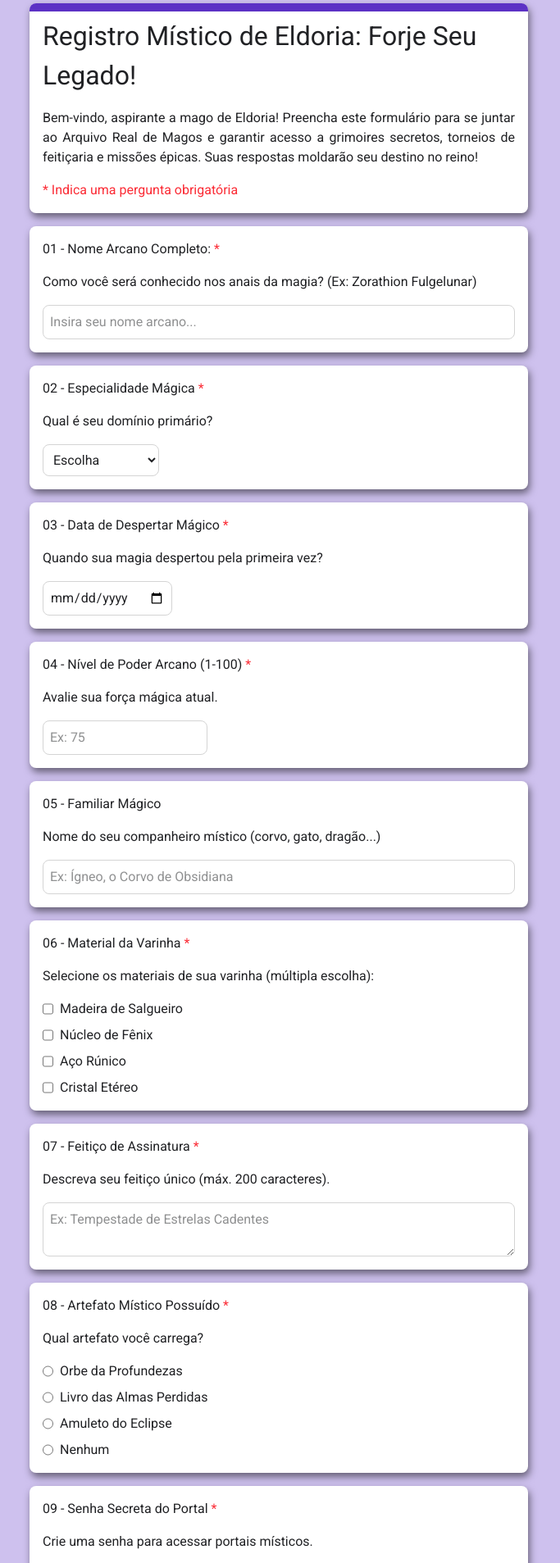
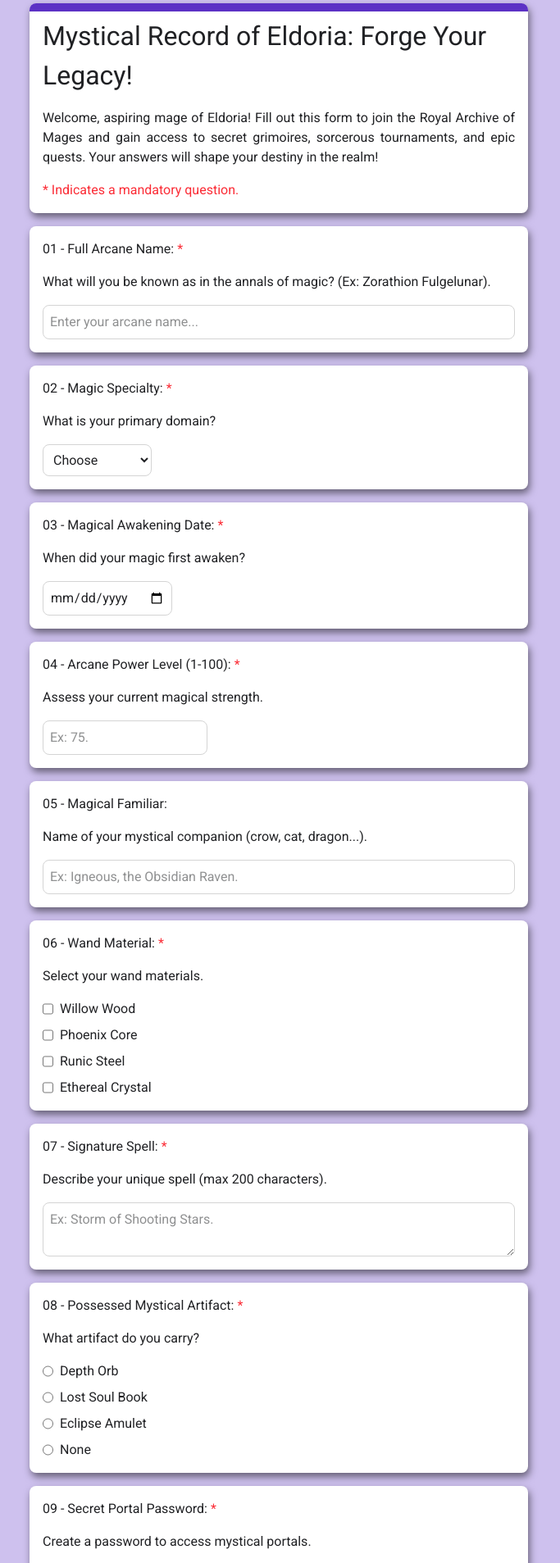
Before and after one commit to zolppy/wizard-register, a Next.js app: page / in a window 1280 px wide. Shown: the part 180-2087 px from the top of the page at 82% size, without its empty margins (300-983 px from the left). Built offline with nearby package versions, Linux system fonts and the light colour scheme.

Commit message:
style: from portuguese to english

```diff
--- a/src/app/components/Btn/index.tsx
+++ b/src/app/components/Btn/index.tsx
@@ -1,16 +1,13 @@
-import { ReactNode } from "react";
+import { ButtonHTMLAttributes, ReactNode } from "react";
 
-type BtnType = "button" | "reset" | "submit";
-
-interface BtnProps {
+interface BtnProps extends ButtonHTMLAttributes<HTMLButtonElement> {
   children: ReactNode;
-  type?: BtnType;
 }
 
-export function Btn({ children, type = "button" }: BtnProps) {
+export function Btn({ children, ...props }: BtnProps) {
   return (
     <button
-      type={type}
+      {...props}
       className="py-3 px-6 text-white bg-[#5c31c5] transition-opacity duration-200 w-fit rounded-[8px] lg:hover:cursor-pointer active:opacity-80 lg:hover:opacity-80"
     >
       {children}
--- a/src/app/components/Form/index.tsx
+++ b/src/app/components/Form/index.tsx
@@ -1,6 +1,6 @@
-import { HTMLAttributes, ReactNode } from "react";
+import { FormHTMLAttributes, ReactNode } from "react";
 
-interface FormProps extends HTMLAttributes<HTMLFormElement> {
+interface FormProps extends FormHTMLAttributes<HTMLFormElement> {
   children: ReactNode;
 }
 
--- a/src/app/components/InputField/index.tsx
+++ b/src/app/components/InputField/index.tsx
@@ -1,22 +1,16 @@
 import { InputHTMLAttributes } from "react";
 import { ClassNameValue, twMerge } from "tailwind-merge";
 
-interface InputFieldProps extends InputHTMLAttributes<HTMLInputElement> {
-  className?: string;
-}
-
 export function InputField({
-  type = "text",
   className = "",
   ...props
-}: InputFieldProps) {
+}: InputHTMLAttributes<HTMLInputElement>) {
   const baseStyles =
     "border p-2 border-neutral-300 rounded-[8px] outline-[#5c31c5]";
 
   return (
     <input
       {...props}
-      type={type}
       className={twMerge(baseStyles, className as ClassNameValue)}
     />
   );
--- a/src/app/components/InputLabel/index.tsx
+++ b/src/app/components/InputLabel/index.tsx
@@ -1,13 +1,12 @@
-import { ReactNode } from "react";
+import { LabelHTMLAttributes, ReactNode } from "react";
 
-interface InputLabelProps {
+interface InputLabelProps extends LabelHTMLAttributes<HTMLLabelElement> {
   children: ReactNode;
-  htmlFor: string;
 }
 
-export function InputLabel({ children, htmlFor }: InputLabelProps) {
+export function InputLabel({ children, ...props }: InputLabelProps) {
   return (
-    <label htmlFor={htmlFor} className="w-fit">
+    <label {...props} className="w-fit">
       {children}
     </label>
   );
--- a/src/app/components/Option/index.tsx
+++ b/src/app/components/Option/index.tsx
@@ -1,7 +1,7 @@
-import { HTMLAttributes, ReactNode } from "react";
+import { OptionHTMLAttributes, ReactNode } from "react";
 import { Specialty } from "@/utils/enums/specialty";
 
-interface OptionProps extends HTMLAttributes<HTMLOptionElement> {
+interface OptionProps extends OptionHTMLAttributes<HTMLOptionElement> {
   children: ReactNode;
   value?: Specialty | "";
 }
--- a/src/app/components/Select/index.tsx
+++ b/src/app/components/Select/index.tsx
@@ -1,6 +1,6 @@
-import { HTMLAttributes, ReactNode } from "react";
+import { ReactNode, SelectHTMLAttributes } from "react";
 
-interface SelectProps extends HTMLAttributes<HTMLSelectElement> {
+interface SelectProps extends SelectHTMLAttributes<HTMLSelectElement> {
   children: ReactNode;
 }
 
--- a/src/app/components/TextArea/index.tsx
+++ b/src/app/components/TextArea/index.tsx
@@ -1,16 +1,11 @@
-import { HTMLAttributes } from "react";
+import { TextareaHTMLAttributes } from "react";
 
-interface TextAreaProps extends HTMLAttributes<HTMLTextAreaElement> {
-  name?: string;
-  placeholder: string;
-}
-
-export function TextArea({ name = "", placeholder, ...props }: TextAreaProps) {
+export function TextArea({
+  ...props
+}: TextareaHTMLAttributes<HTMLTextAreaElement>) {
   return (
     <textarea
       {...props}
-      name={name}
-      placeholder={placeholder}
       className="border p-2 border-neutral-300 rounded-[8px] outline-[#5c31c5]"
     />
   );
--- a/src/app/layout.tsx
+++ b/src/app/layout.tsx
@@ -6,9 +6,9 @@ import { roboto } from "@/utils/fonts";
 import "@/app/globals.css";
 
 export const metadata: Metadata = {
-  title: "Registro de Magos do Reino de Eldoria • Arquivo Real",
+  title: "Mage Registry of the Kingdom of Eldoria • Royal Archives",
   description:
-    "Registre-se como mago no reino de Eldoria! Junte-se ao Arquivo Real para desbloquear poderes, missões e recursos místicos exclusivos.",
+    "Register as a mage in the kingdom of Eldoria! Join the Royal Archives to unlock exclusive mystical powers, quests, and resources.",
   authors: [
     {
       name: "Gabriel Cavalcante de Jesus Oliveira",
@@ -23,13 +23,13 @@ export default function RootLayout({
   children: React.ReactNode;
 }>) {
   return (
-    <html lang="pt-br">
+    <html lang="en">
       <body className={`${roboto.className} antialiased`}>
         <Main>
           <Section>{children}</Section>
         </Main>
       </body>
-			<GoogleAnalytics gaId="G-V484E8ZZ00" />
+      <GoogleAnalytics gaId="G-V484E8ZZ00" />
     </html>
   );
 }
--- a/src/app/page.tsx
+++ b/src/app/page.tsx
@@ -49,40 +49,34 @@ export default function Home() {
         />
         <Container>
           <Ornament />
-          <H1>Registro Místico de Eldoria: Forje Seu Legado!</H1>
+          <H1>Mystical Record of Eldoria: Forge Your Legacy!</H1>
           <P>
-            Bem-vindo, aspirante a mago de Eldoria! Preencha este formulário
-            para se juntar ao Arquivo Real de Magos e garantir acesso a
-            grimoires secretos, torneios de feitiçaria e missões épicas. Suas
-            respostas moldarão seu destino no reino!
+            Welcome, aspiring mage of Eldoria! Fill out this form to join the
+            Royal Archive of Mages and gain access to secret grimoires,
+            sorcerous tournaments, and epic quests. Your answers will shape your
+            destiny in the realm!
           </P>
-          <WarningMessage>* Indica uma pergunta obrigatória</WarningMessage>
+          <WarningMessage>* Indicates a mandatory question.</WarningMessage>
         </Container>
         <Container>
           <InputLabel htmlFor="name">
-            01 - Nome Arcano Completo: <Star />
+            01 - Full Arcane Name: <Star />
           </InputLabel>
           <P>
-            Como você será conhecido nos anais da magia? (Ex: Zorathion
-            Fulgelunar)
+            What will you be known as in the annals of magic? (Ex: Zorathion
+            Fulgelunar).
           </P>
           <InputWrapper>
             <InputField
               id="name"
-              placeholder="Insira seu nome arcano..."
+              placeholder="Enter your arcane name..."
               {...register("name", {
-                required: "Nome arcano completo é obrigatório.",
-                minLength: {
-                  value: 3,
-                  message: "Mínimo 3 caracteres.",
-                },
-                maxLength: {
-                  value: 50,
-                  message: "Mínimo 50 caracteres.",
-                },
+                required: "Full arcane name is required.",
+                minLength: { value: 3, message: "Minimum 3 characters." },
+                maxLength: { value: 50, message: "Minimum 50 characters." },
                 pattern: {
                   value: /^[A-Za-zÀ-ÿ\s']+$/,
-                  message: "Formato inválido!",
+                  message: "Invalid format!",
                 },
               })}
             />
@@ -93,23 +87,23 @@ export default function Home() {
         </Container>
         <Container>
           <InputLabel htmlFor="specialty">
-            02 - Especialidade Mágica <Star />
+            02 - Magic Specialty: <Star />
           </InputLabel>
-          <P>Qual é seu domínio primário?</P>
+          <P>What is your primary domain?</P>
           <InputWrapper>
             <Select
               id="specialty"
               {...register("speciality", {
-                required: "Especialidade mágica é obrigatória.",
+                required: "Magic specialty is required.",
               })}
             >
-              <Option>Escolha</Option>
+              <Option>Choose</Option>
               <Option value={Specialty.Elemental}>Elemental</Option>
-              <Option value={Specialty.Necromancy}>Necromancia</Option>
-              <Option value={Specialty.Illusionism}>Ilusionismo</Option>
-              <Option value={Specialty.Healing}>Cura</Option>
-              <Option value={Specialty.Divination}>Adivinhação</Option>
-              <Option value={Specialty.Enchantment}>Encantamento</Option>
+              <Option value={Specialty.Necromancy}>Necromancy</Option>
+              <Option value={Specialty.Illusionism}>Illusionism</Option>
+              <Option value={Specialty.Healing}>Healing</Option>
+              <Option value={Specialty.Divination}>Divination</Option>
+              <Option value={Specialty.Enchantment}>Enchantment</Option>
             </Select>
             {errors.speciality && (
               <WarningMessage>
@@ -120,23 +114,20 @@ export default function Home() {
         </Container>
         <Container>
           <InputLabel htmlFor="date">
-            03 - Data de Despertar Mágico <Star />
+            03 - Magical Awakening Date: <Star />
           </InputLabel>
-          <P>Quando sua magia despertou pela primeira vez?</P>
+          <P>When did your magic first awaken?</P>
           <InputWrapper>
             <InputField
               id="date"
               type="date"
               className="w-fit"
               {...register("date", {
-                required: "Data de despertar mágico é obrigatória.",
-                min: {
-                  value: "1900-01-01",
-                  message: "Mínimo é 01/01/1900.",
-                },
+                required: "Magical awakening date is required.",
+                min: { value: "1900-01-01", message: "Minimum 01/01/1900." },
                 max: {
                   value: getCurrentDate(),
-                  message: "Data não pode ser superior à atual.",
+                  message: "Date cannot be greater than the current date.",
                 },
               })}
             />
@@ -147,25 +138,19 @@ export default function Home() {
         </Container>
         <Container>
           <InputLabel htmlFor="power">
-            04 - Nível de Poder Arcano (1-100) <Star />
+            04 - Arcane Power Level (1-100): <Star />
           </InputLabel>
-          <P>Avalie sua força mágica atual.</P>
+          <P>Assess your current magical strength.</P>
           <InputWrapper>
             <InputField
               id="power"
               type="number"
-              placeholder="Ex: 75"
+              placeholder="Ex: 75."
               className="w-fit"
               {...register("power", {
-                required: "Nível de poder arcano é obrigatório.",
-                min: {
-                  value: 1,
-                  message: "Mínimo 1.",
-                },
-                max: {
-                  value: 100,
-                  message: "Máximo 100.",
-                },
+                required: "Arcane power level is required.",
+                min: { value: 1, message: "Minimum 1." },
+                max: { value: 100, message: "Maximum 100." },
               })}
             />
             {errors.power && (
@@ -174,21 +159,15 @@ export default function Home() {
           </InputWrapper>
         </Container>
         <Container>
-          <InputLabel htmlFor="relative">05 - Familiar Mágico</InputLabel>
-          <P>Nome do seu companheiro místico (corvo, gato, dragão...)</P>
+          <InputLabel htmlFor="relative">05 - Magical Familiar:</InputLabel>
+          <P>Name of your mystical companion (crow, cat, dragon...).</P>
           <InputWrapper>
             <InputField
               id="relative"
-              placeholder="Ex: Ígneo, o Corvo de Obsidiana"
+              placeholder="Ex: Igneous, the Obsidian Raven."
               {...register("relative", {
-                maxLength: {
-                  value: 50,
-                  message: "Máximo 50 caracteres.",
-                },
-                pattern: {
-                  value: /^[A-Za-z\s]+$/,
-                  message: "Formato inválido!",
-                },
+                maxLength: { value: 50, message: "Maximum 50 characters." },
+                pattern: { value: /^[A-Za-z\s]+$/, message: "Invalid format!" },
               })}
             />
             {errors.relative && (
@@ -200,9 +179,9 @@ export default function Home() {
         </Container>
         <Container>
           <P>
-            06 - Material da Varinha <Star />{" "}
+            06 - Wand Material: <Star />
           </P>
-          <P>Selecione os materiais de sua varinha (múltipla escolha):</P>
+          <P>Select your wand materials.</P>
           <InputWrapper>
             <CheckContainer>
               <CheckWrapper>
@@ -211,11 +190,11 @@ export default function Home() {
                   type="checkbox"
                   defaultValue={Material.WillowWood}
                   {...register("material", {
-                    required: "Escolha pelo menos um",
+                    required: "Choose at least one.",
                   })}
                 />
                 <InputLabel htmlFor={Material.WillowWood}>
-                  Madeira de Salgueiro
+                  Willow Wood
                 </InputLabel>
               </CheckWrapper>
               <CheckWrapper>
@@ -224,11 +203,11 @@ export default function Home() {
                   type="checkbox"
                   defaultValue={Material.PhoenixCore}
                   {...register("material", {
-                    required: "Escolha pelo menos um",
+                    required: "Choose at least one.",
                   })}
                 />
                 <InputLabel htmlFor={Material.PhoenixCore}>
-                  Núcleo de Fênix
+                  Phoenix Core
                 </InputLabel>
               </CheckWrapper>
               <CheckWrapper>
@@ -237,11 +216,11 @@ export default function Home() {
                   type="checkbox"
                   defaultValue={Material.RunicSteel}
                   {...register("material", {
-                    required: "Escolha pelo menos um",
+                    required: "Choose at least one.",
                   })}
                 />
                 <InputLabel htmlFor={Material.RunicSteel}>
-                  Aço Rúnico
+                  Runic Steel
                 </InputLabel>
               </CheckWrapper>
               <CheckWrapper>
@@ -250,11 +229,11 @@ export default function Home() {
                   type="checkbox"
                   defaultValue={Material.EtherealCrystal}
                   {...register("material", {
-                    required: "Escolha pelo menos um",
+                    required: "Choose at least one.",
                   })}
                 />
                 <InputLabel htmlFor={Material.EtherealCrystal}>
-                  Cristal Etéreo
+                  Ethereal Crystal
                 </InputLabel>
               </CheckWrapper>
             </CheckContainer>
@@ -267,19 +246,16 @@ export default function Home() {
         </Container>
         <Container>
           <InputLabel htmlFor="spell">
-            07 - Feitiço de Assinatura <Star />
+            07 - Signature Spell: <Star />
           </InputLabel>
-          <P>Descreva seu feitiço único (máx. 200 caracteres).</P>
+          <P>Describe your unique spell (max 200 characters).</P>
           <InputWrapper>
             <TextArea
               id="spell"
-              placeholder="Ex: Tempestade de Estrelas Cadentes"
+              placeholder="Ex: Storm of Shooting Stars."
               {...register("spell", {
-                required: "Feitiço de assinatura é obrigatório.",
-                maxLength: {
-                  value: 200,
-                  message: "Máximo 200 caracteres.",
-                },
+                required: "Signature spell is required.",
+                maxLength: { value: 200, message: "Maximum 200 characters." },
               })}
             />
             {errors.spell && (
@@ -289,9 +265,9 @@ export default function Home() {
         </Container>
         <Container>
           <P>
-            08 - Artefato Místico Possuído <Star />
+            08 - Possessed Mystical Artifact: <Star />
           </P>
-          <P>Qual artefato você carrega?</P>
+          <P>What artifact do you carry?</P>
           <InputWrapper>
             <CheckContainer>
               <CheckWrapper>
@@ -300,12 +276,10 @@ export default function Home() {
                   type="radio"
                   defaultValue={Artefact.DepthOrb}
                   {...register("artefact", {
-                    required: "Artefato místico possuído é obrigatório.",
+                    required: "Possessed mystical artifact is required.",
                   })}
                 />
-                <InputLabel htmlFor={Artefact.DepthOrb}>
-                  Orbe da Profundezas
-                </InputLabel>
+                <InputLabel htmlFor={Artefact.DepthOrb}>Depth Orb</InputLabel>
               </CheckWrapper>
               <CheckWrapper>
                 <InputField
@@ -313,11 +287,11 @@ export default function Home() {
                   type="radio"
                   defaultValue={Artefact.LostSoulBook}
                   {...register("artefact", {
-                    required: "Artefato místico possuído é obrigatório.",
+                    required: "Possessed mystical artifact is required.",
                   })}
                 />
                 <InputLabel htmlFor={Artefact.LostSoulBook}>
-                  Livro das Almas Perdidas
+                  Lost Soul Book
                 </InputLabel>
               </CheckWrapper>
               <CheckWrapper>
@@ -326,11 +300,11 @@ export default function Home() {
                   type="radio"
                   defaultValue={Artefact.EclipseAmulet}
                   {...register("artefact", {
-                    required: "Artefato místico possuído é obrigatório.",
+                    required: "Possessed mystical artifact is required.",
                   })}
                 />
                 <InputLabel htmlFor={Artefact.EclipseAmulet}>
-                  Amuleto do Eclipse
+                  Eclipse Amulet
                 </InputLabel>
               </CheckWrapper>
               <CheckWrapper>
@@ -339,10 +313,10 @@ export default function Home() {
                   type="radio"
                   defaultValue={Artefact.None}
                   {...register("artefact", {
-                    required: "Artefato místico possuído é obrigatório.",
+                    required: "Possessed mystical artifact is required.",
                   })}
                 />
-                <InputLabel htmlFor={Artefact.None}>Nenhum</InputLabel>
+                <InputLabel htmlFor={Artefact.None}>None</InputLabel>
               </CheckWrapper>
             </CheckContainer>
             {errors.artefact && (
@@ -353,24 +327,22 @@ export default function Home() {
           </InputWrapper>
         </Container>
         <Container>
-          <InputLabel htmlFor="">
-            09 - Senha Secreta do Portal <Star />
+          <InputLabel htmlFor="password">
+            09 - Secret Portal Password: <Star />
           </InputLabel>
-          <P>Crie uma senha para acessar portais místicos.</P>
+          <P>Create a password to access mystical portals.</P>
           <InputWrapper>
             <InputField
+              id="password"
               type="password"
               placeholder="********"
               className="w-fit"
               {...register("password", {
-                required: "Senha secreta do portal é obrigatória.",
-                minLength: {
-                  value: 8,
-                  message: "Mínimo 8 caracteres.",
-                },
+                required: "Secret portal password is required.",
+                minLength: { value: 8, message: "Minimum 8 characters." },
                 pattern: {
                   value: /^(?=.*[A-Z])(?=.*[!@#$%^&*])(?=.*[0-9]).{8,}$/,
-                  message: "A senha deve ser forte.",
+                  message: "The password must be strong.",
                 },
               })}
             />
@@ -383,9 +355,9 @@ export default function Home() {
         </Container>
         <Container>
           <P>
-            10 - Juramento à Ordem dos Magos <Star />
+            10 - Oath to the Order of Magi <Star />
           </P>
-          <P>Promete honrar o código de conduta mágica?</P>
+          <P>Do you promise to honor the magical code of conduct?</P>
           <InputWrapper>
             <CheckContainer>
               <CheckWrapper>
@@ -394,10 +366,10 @@ export default function Home() {
                   type="checkbox"
                   defaultValue="Yes"
                   {...register("oath", {
-                    required: "Juramento à ordem dos magos é obrigatório.",
+                    required: "Oath to the order of wizards is required.",
                   })}
                 />
-                <InputLabel htmlFor="oath">Sim, juro solenemente.</InputLabel>
+                <InputLabel htmlFor="oath">Yes, I solemnly swear.</InputLabel>
               </CheckWrapper>
             </CheckContainer>
             {errors.oath && (
@@ -405,7 +377,7 @@ export default function Home() {
             )}
           </InputWrapper>
         </Container>
-        <Btn type="submit">Enviar</Btn>
+        <Btn type="submit">Send</Btn>
       </Form>
     </>
   );
```
